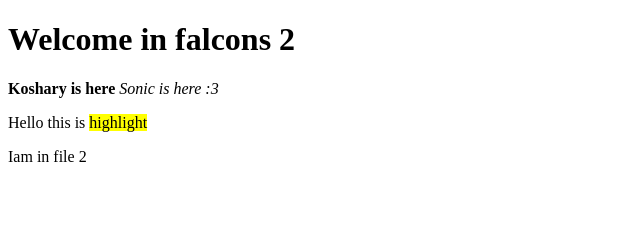
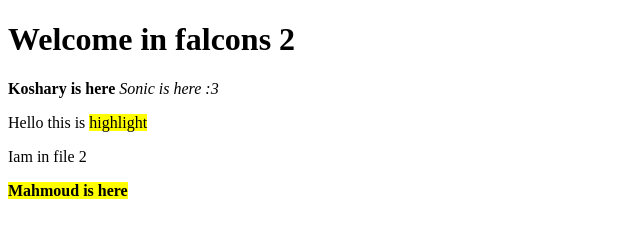
Before and after one commit to Omar7001-B/falcons, a plain HTML site: page index2.html in a window 1280 px wide. Shown: the whole page, without its empty margins (0-640 px from the left). Drawn offline with Linux system fonts and the light colour scheme.

Commit message:
Left my mark here

```diff
--- a/index2.html
+++ b/index2.html
@@ -11,5 +11,6 @@
     <em>Sonic is here :3</em>
     <p>Hello this is <mark>highlight</mark></p>
     <p>Iam in file 2</p>
+    <strong><mark>Mahmoud is here</mark></strong>
 </body>
 </html>
```
